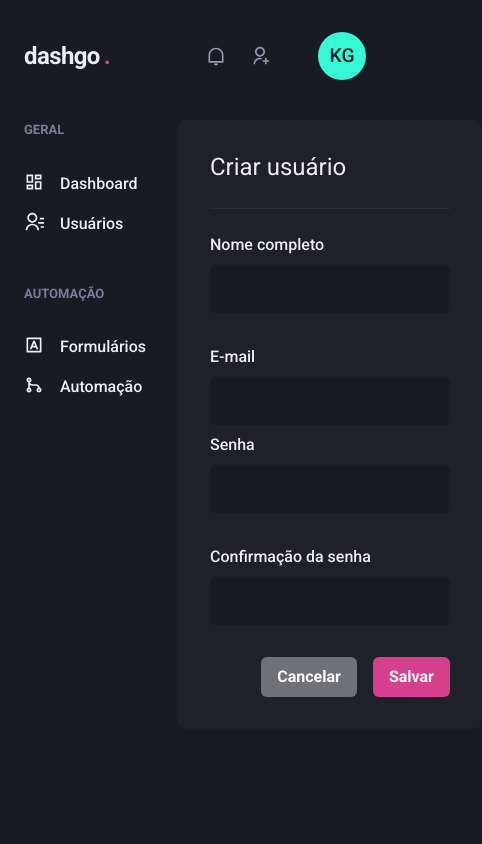
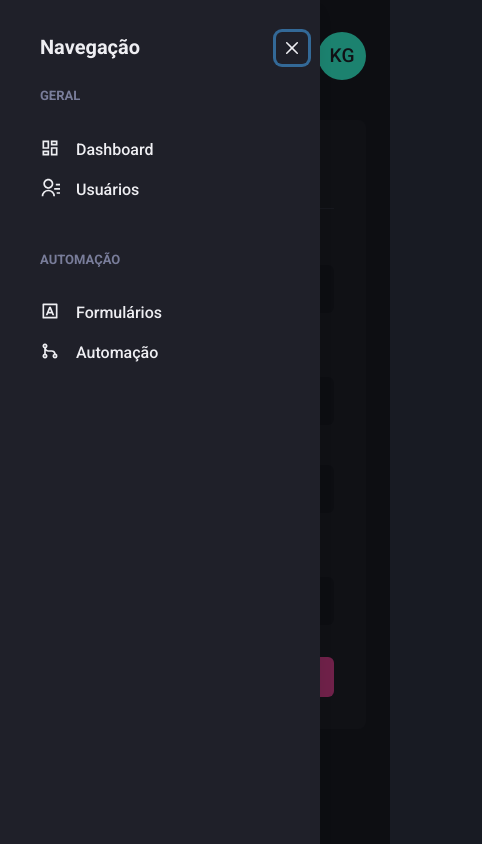
Before and after one commit to kaiquecaires/dashgo, a Next.js app: page /users/create in a window 390 px wide. Shown: the whole page, 482 px wide, since content can reach past the window. Built offline with nearby package versions, Linux system fonts and the light colour scheme.

Commit message:
feat: styles of responsive Sidebar

```diff
--- /dev/null
+++ b/src/components/Sidebar/SidebarNav.tsx
@@ -0,0 +1,20 @@
+import { Stack } from "@chakra-ui/react";
+import { RiContactsLine, RiDashboardLine, RiInputMethodLine, RiGitMergeLine } from "react-icons/ri";
+import { NavSection } from "./NavSection";
+import { NavLink } from "./NavLink";
+
+export function SidebarNav() {
+  return (
+    <Stack spacing="12" align="flex-start">
+      <NavSection title="GERAL">
+        <NavLink icon={RiDashboardLine}>Dashboard</NavLink>
+        <NavLink icon={RiContactsLine}>Usuários</NavLink>
+      </NavSection>
+
+      <NavSection title="AUTOMAÇÃO">
+        <NavLink icon={RiInputMethodLine}>Formulários</NavLink>
+        <NavLink icon={RiGitMergeLine}>Automação</NavLink>
+      </NavSection>
+    </Stack>
+  );
+}
--- a/src/components/Sidebar/index.tsx
+++ b/src/components/Sidebar/index.tsx
@@ -1,22 +1,32 @@
-import { Box, Stack, Text, Link, Icon } from "@chakra-ui/react";
-import { RiContactsLine, RiDashboardLine, RiInputMethodLine, RiGitMergeLine } from "react-icons/ri";
-import { NavSection } from "./NavSection";
-import { NavLink } from "./NavLink";
+import { Box, Drawer, useBreakpointValue, DrawerOverlay, DrawerContent, DrawerCloseButton, DrawerHeader, DrawerBody } from "@chakra-ui/react";
+import { SidebarNav } from "./SidebarNav";
 
 export function Sidebar() {
+  const isDrawerSidebar = useBreakpointValue({
+    base: true,
+    lg: false
+  })
+
+  if (isDrawerSidebar) {
+    return (
+      <Drawer isOpen={true} placement="left" onClose={() => {}}>
+        <DrawerOverlay>
+          <DrawerContent bg="gray.800" p="4">
+            <DrawerCloseButton mt="6" />
+            <DrawerHeader>Navegação</DrawerHeader>
+
+            <DrawerBody>
+              <SidebarNav />
+            </DrawerBody>
+          </DrawerContent>
+        </DrawerOverlay>
+      </Drawer>
+    );
+  }
+
   return (
     <Box as="aside" w="64" mr="8">
-      <Stack spacing="12" align="flex-start">
-        <NavSection title="GERAL">
-          <NavLink icon={RiDashboardLine}>Dashboard</NavLink>
-          <NavLink icon={RiContactsLine}>Usuários</NavLink>
-        </NavSection>
-
-        <NavSection title="AUTOMAÇÃO">
-          <NavLink icon={RiInputMethodLine}>Formulários</NavLink>
-          <NavLink icon={RiGitMergeLine}>Automação</NavLink>
-        </NavSection>
-      </Stack>
+      <SidebarNav />
     </Box>
   )
 }
```
